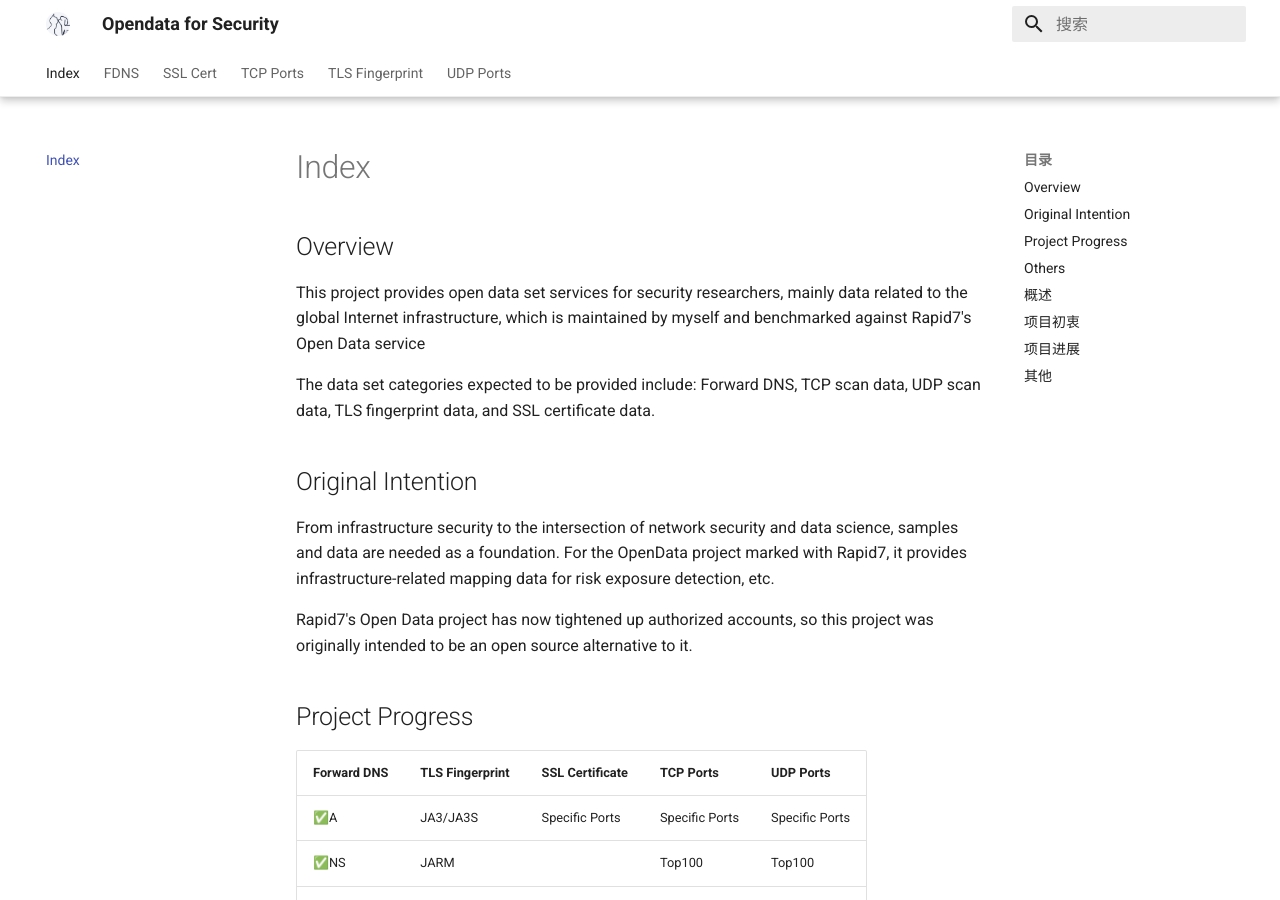
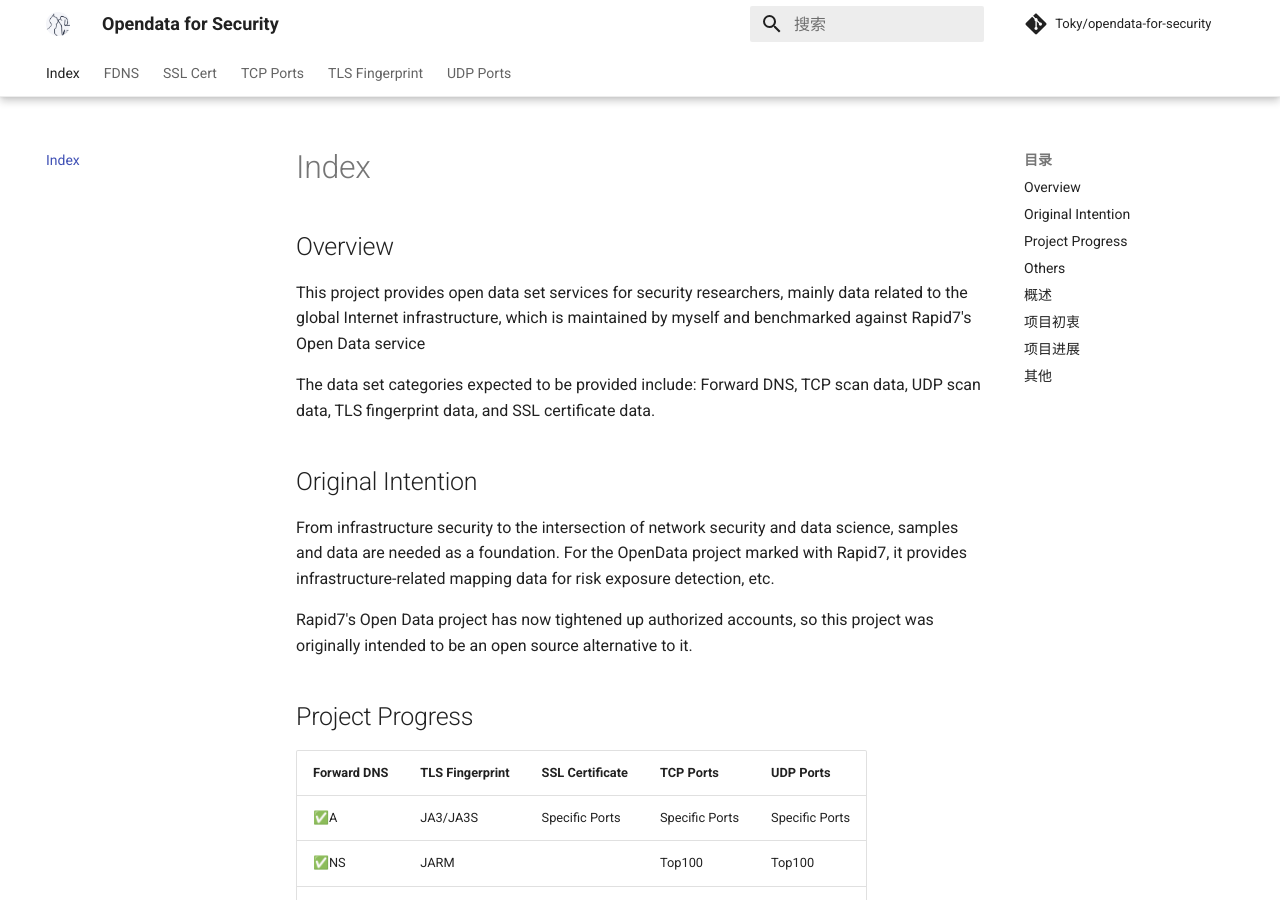
Before and after one commit to satan1a/opendata-for-security, an MkDocs documentation site: the page built from docs/index.md, in a window 1280 px wide and 900 px high. Built offline with MkDocs 1.6.1 and Material for MkDocs 9.7.7, drawn with Linux system fonts in a browser that asks for light colours; comment, search, counter and statistics services are not loaded.

Commit message:
Update mkdocs.yml

```diff
--- a/mkdocs.yml
+++ b/mkdocs.yml
@@ -19,6 +19,9 @@ extra:
   search:
     language: 'jp'
 
+repo_url: https://github.com/satan1a/opendata-for-security
+repo_name: Toky/opendata-for-security
+
 markdown_extensions:
   - pymdownx.highlight
   - pymdownx.inlinehilite
```
